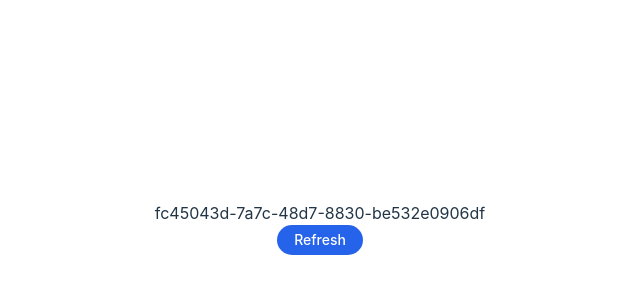
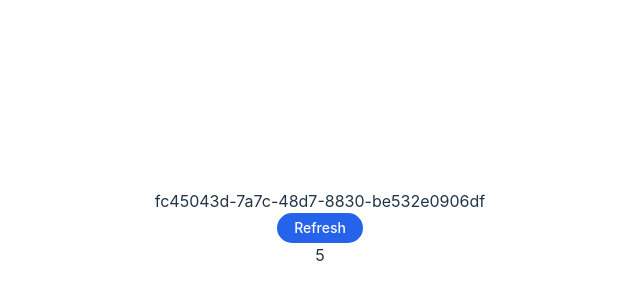
Before and after one commit to Qkari17/Nauka_react, a React (Vite) app: page / in a window 1280 px wide. Shown: the part 172-472 px from the top of the page, without its empty margins (320-960 px from the left). Built offline with nearby package versions, Linux system fonts and the light colour scheme.

Commit message:
Counter added

```diff
--- a/src/App.tsx
+++ b/src/App.tsx
@@ -1,5 +1,5 @@
 import './App.css';
-import { Generator } from './components/Generator/Generator';
+import { Generator,Counter } from './components';
 
 function App() {
 
@@ -7,6 +7,7 @@ function App() {
   return (
     <>
     <Generator></Generator>
+    <Counter></Counter>
     </>
   )
 }
--- /dev/null
+++ b/src/components/Counter/Counter.tsx
@@ -0,0 +1,16 @@
+import { useState, useEffect } from "react";
+
+export const Counter =() =>{
+    const [count, setCount] = useState(0);
+    useEffect(()=> {
+        const id = setInterval(() => {
+          setCount((value) => value + 1)
+        },1000 );
+        return () => {
+            // unmount
+            clearInterval(id);
+        }
+    }, [])
+
+    return <div>{count}</div>
+}
--- /dev/null
+++ b/src/components/Counter/index.ts
@@ -0,0 +1 @@
+export {Counter} from "./Counter"
--- a/src/components/index.ts
+++ b/src/components/index.ts
@@ -1 +1,2 @@
-export * from "./Generator"
+export * from "./Generator";
+export * from "./Counter";
```
Also changed, not shown: 1 other file (tests, documents, lock files or other folders).
